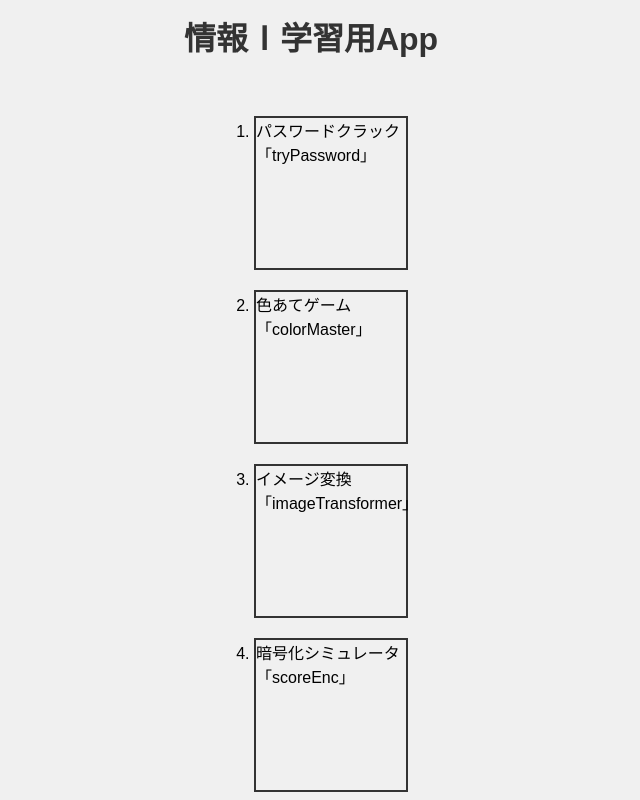
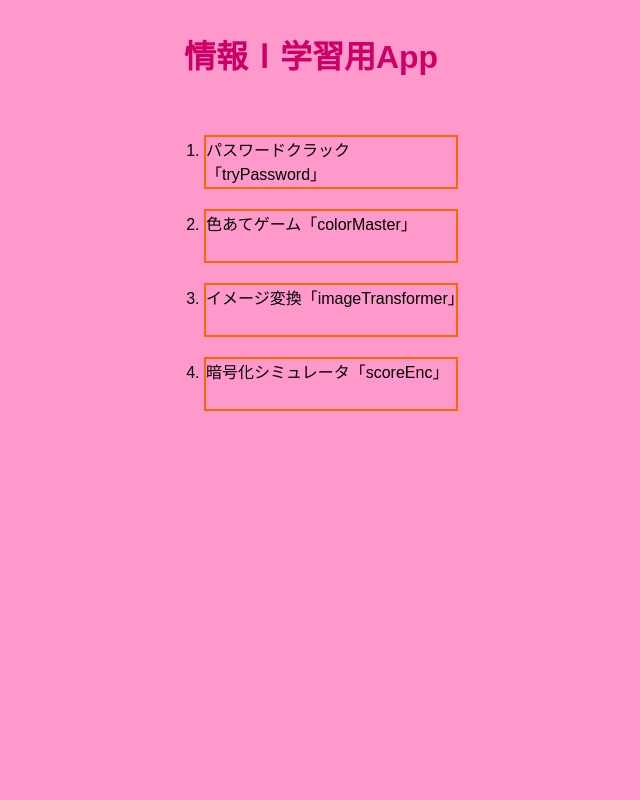
Before and after one commit to m-kawarada/information_study, a plain HTML site: page index.html in a window 1280 px wide. Shown: the whole page, without its empty margins (329-969 px from the left). Drawn offline with Linux system fonts and the light colour scheme.

Commit message:
Update index.html

```diff
--- a/index.html
+++ b/index.html
@@ -11,18 +11,17 @@
             flex-direction: column;
             align-items: center;
             justify-content: center;
-            height: 100vh;
-            background-color: #f0f0f0;
-            margin: 0;
+            background-color: #ff99cc;
+            margin: 10px;
         }
         h1 {
-            color: #333;
+            color: #cc0066;
         }
 
         li {
-            width: 150px;
-            height: 150px;
-            border: 2px solid #333;
+            width: 250px;
+            height: 50px;
+            border: 2px solid #ff6600;
             margin-top: 20px;
         }
     </style>
```
